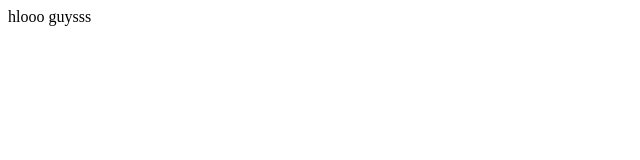
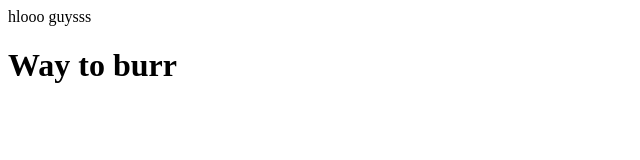
Before and after one commit to ayushdhanbhar/ayush-demo, a plain HTML site: page index.html in a window 1280 px wide. Shown: the whole page, without its empty margins (0-640 px from the left). Drawn offline with Linux system fonts and the light colour scheme.

Commit message:
add h1 heading

```diff
--- a/index.html
+++ b/index.html
@@ -1 +1,2 @@
 <p> hlooo guysss</p>
+<h1>Way to burr</h1>
```
